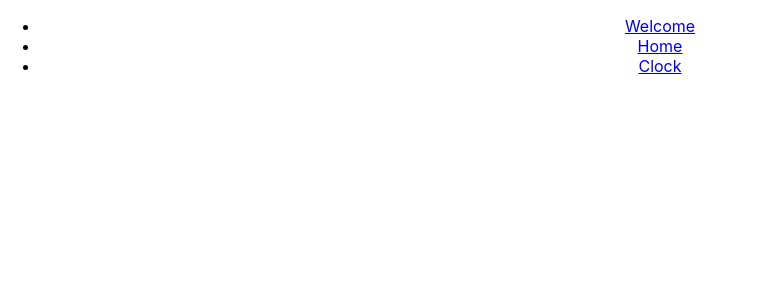
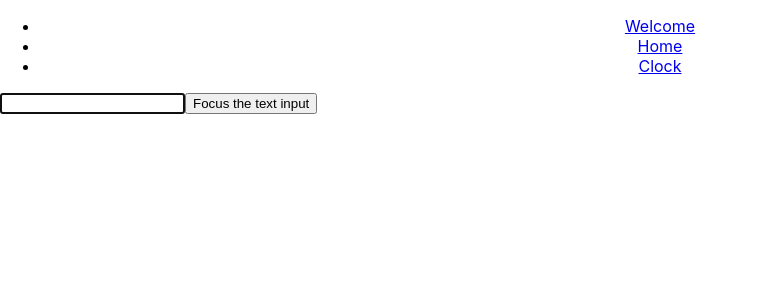
Before and after one commit to Charcliu/create-react-app, a React (Create React App) app: page /refhome in a window 1280 px wide. Shown: the top 300 px of the page, without its empty margins (0-759 px from the left). Built offline with nearby package versions, Linux system fonts and the light colour scheme.

Commit message:
React中的 Ref

```diff
--- /dev/null
+++ b/src/component/Refs/RefChild.js
@@ -0,0 +1,32 @@
+import React, { Component } from 'react'
+
+class RefChild extends Component {
+  constructor(props) {
+    super(props)
+    this.state = {}
+    // 创建 ref 存储 textInput DOM 元素
+    this.textInput = React.createRef()
+    this.focusTextInput = this.focusTextInput.bind(this)
+  }
+
+  focusTextInput() {
+    // 直接使用原生 API 使 text 输入框获得焦点
+    // 注意：通过 "current" 取得 DOM 节点
+    this.textInput.current.focus()
+  }
+
+  render() {
+    return (
+      <div>
+        <input type="text" ref={this.textInput} />
+        <input
+          type="button"
+          value="Focus the text input"
+          onClick={this.focusTextInput}
+        />
+      </div>
+    )
+  }
+}
+
+export default RefChild
--- /dev/null
+++ b/src/component/Refs/RefHome.js
@@ -0,0 +1,25 @@
+import React, { Component } from 'react'
+import RefChild from './RefChild'
+
+class RefHome extends Component {
+  constructor(props) {
+    super(props)
+    this.state = {}
+    this.textInput = React.createRef()
+  }
+
+  componentDidMount() {
+    // this.textInput为获取的RefChild对象
+    this.textInput.current.focusTextInput()
+  }
+
+  render() {
+    return (
+      <div>
+        <RefChild ref={this.textInput} />
+      </div>
+    )
+  }
+}
+
+export default RefHome
--- a/src/router/router.js
+++ b/src/router/router.js
@@ -8,6 +8,7 @@ import Toggle from '../component/Toggle'
 import LifeCycleHome from '../component/LifeCycle/LifeCycleHome'
 import Parent from '../component/Communicate/One/Parent'
 import Parent2 from '../component/Communicate/Two/Parent'
+import RefHome from '../component/Refs/RefHome'
 
 // import LoginControl from './component/ConditionalRendering/LoginControl'
 // import MailBox from './component/MailBox'
@@ -33,6 +34,7 @@ class RouterDom extends Component {
           <Route path="/lifeCycle" component={LifeCycleHome} />
           <Route path="/parent" component={Parent} />
           <Route path="/parent2" component={Parent2} />
+          <Route path="/refhome" component={RefHome} />
           {/* <Redirect path="/" to={{ pathname: '/xxx' }} /> */}
           {/* </Switch> */}
         </div>
```
